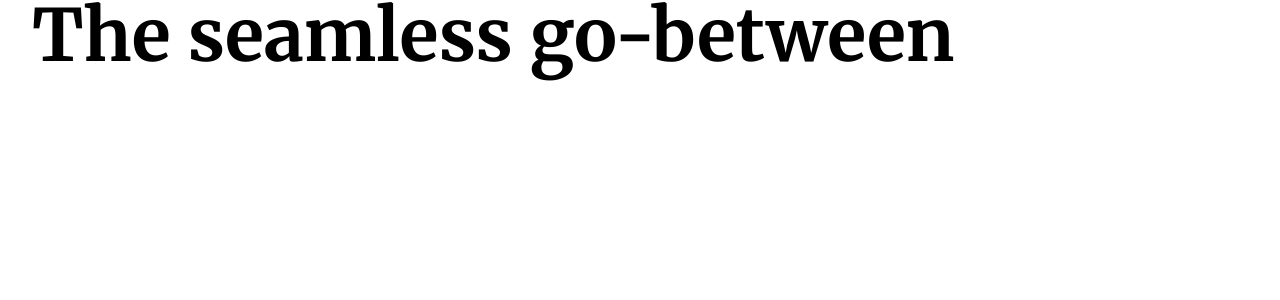
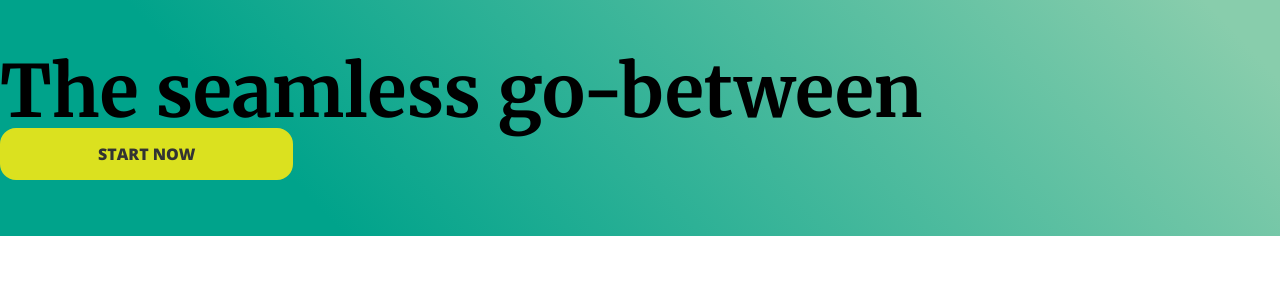
Before and after one commit to brocklis/visitry-content-page, a Next.js app: page / in a window 1280 px wide. Shown: the top 300 px of the page. Built offline with nearby package versions, Linux system fonts and the light colour scheme.

Commit message:
add button component, green gradient

```diff
--- /dev/null
+++ b/components/button.tsx
@@ -0,0 +1,14 @@
+export default function Button(props) {
+
+    const buttonType = () => {
+        return `font-open border-2 font-black uppercase rounded-2xl duration-300 py-3 px-24 ${props.color === "primary" ? 'border-lime-p hover:border-lime-s text-black bg-lime-p hover:bg-lime-s' : 'border-lime-p text-lime-p hover:text-black hover:bg-lime-p'}`
+    }
+
+    return (
+        <a href={props.slug}>
+            <button className={buttonType()}>
+                {props.text}
+            </button>
+        </a>
+    )
+}
--- a/pages/index.tsx
+++ b/pages/index.tsx
@@ -1,12 +1,19 @@
 import type { NextPage } from 'next'
 import Head from 'next/head'
 import Image from 'next/image'
+import Button from '../components/button'
 import styles from '../styles/Home.module.css'
 
 const Home: NextPage = () => {
   return (
-    <div className={styles.container}>
-      <h1 className="font-merri font-bold text-7xl">The seamless go-between</h1>
+    <div className="gradient-bg py-14">
+      <div className="max-w-7xl mx-auto">
+        <h1 className="font-merri font-bold text-7xl">The seamless go-between</h1>
+        <Button
+          text="Start Now"
+          color="primary"
+        />
+      </div>
     </div>
   )
 }
--- a/styles/globals.css
+++ b/styles/globals.css
@@ -1,6 +1,10 @@
 @tailwind base;
 @tailwind components;
 @tailwind utilities;
+
+.gradient-bg {
+  background: linear-gradient(46.98deg, #00A38B 23%, #88CDAC 95.01%);
+}
 
 html,
 body {
--- a/tsconfig.json
+++ b/tsconfig.json
@@ -4,7 +4,7 @@
     "lib": ["dom", "dom.iterable", "esnext"],
     "allowJs": true,
     "skipLibCheck": true,
-    "strict": true,
+    "strict": false,
     "forceConsistentCasingInFileNames": true,
     "noEmit": true,
     "esModuleInterop": true,
```
Also changed, not shown: public/images/logo-white.svg (added), public/images/logo.svg (added).
